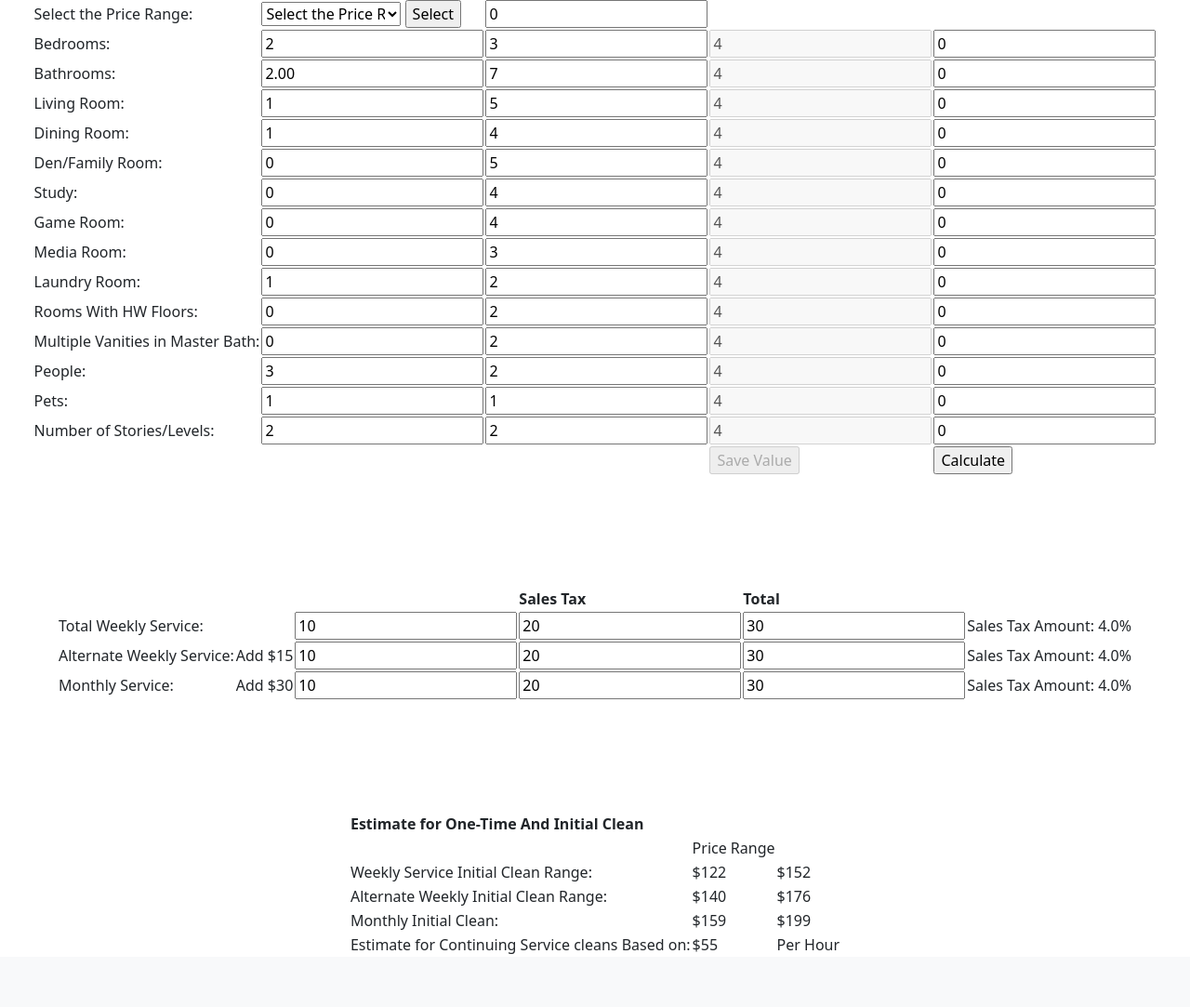
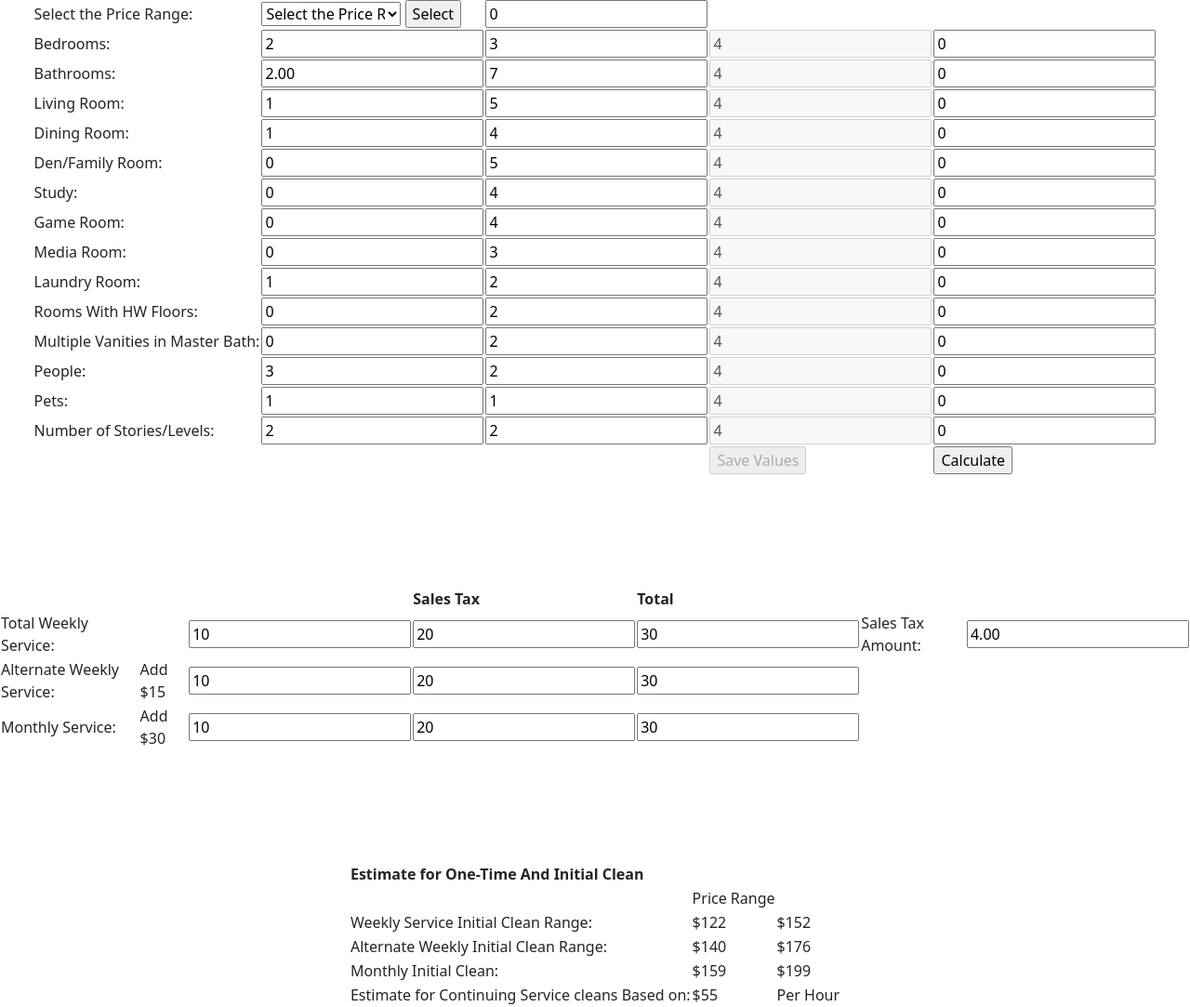
Before and after one commit to ticTechtoee/cleaning_calculator_webapp_updated, a Django app: template calculator/templates/calculator/index.html in a window 1280 px wide. Shown: the part 155-1238 px from the top of the page at 93% size. Before the commit the page ends 1181 px from the top, so only its background shows below. Run offline with Django 3.2, Linux system fonts and the light colour scheme; the template is opened without the code that fills it: most values are stand-ins (such as "Sample title", 1, 10 or a date in 2020); some libraries are stand-ins or nearby versions.

Commit message:
Calculator is working Yeahhh!!

```diff
--- a/calculator/templates/calculator/index.html
+++ b/calculator/templates/calculator/index.html
@@ -1,5 +1,5 @@
 <!DOCTYPE html>
-<html lang="en">
+<html lang="en" xmlns="http://www.w3.org/1999/html">
 <head>
     <meta charset="UTF-8">
     <title>Calculator Page</title>
@@ -121,12 +121,14 @@
                 <td>
                     {% if selected_range %}
                     {% for rest in range_price %}
-                    <input name="J20" id="J20" value="{{ rest.price }}">
+                    <input name="a1" id="a1" value="{{ rest.price }}">
                     {% endfor %}
                     {% endif %}
                 </td>
             </tr>
+
 </form>
+
             <form name="price_rates" method="post">
                 {% csrf_token %}
                 <tr>
@@ -134,11 +136,10 @@
                     <td><label>Bedrooms: </label></td>
                     <td><input name="b1" id="b1" value=2></td>
                     <td><input name="b2" id="b2" value=3></td>
-                    {% if not request.user.is_superuser %}
-                    <td><input name="rate1" value="{{ rates1.rate }}" disabled></td>
-                    {% else %}
-                    <td><input name="rate1" value="{{ rates1.rate }}"></td>
-                    {% endif %}
+
+                    <td><input name="rate1" id="rate1" value="{{ rates1.rate }}" {% if not request.user.is_superuser %} disabled {% endif %}></td>
+
+
                     <td><input name="b3" id="b3" value=0></td>
 
 
@@ -147,11 +148,9 @@
                     <td><label>Bathrooms: </label></td>
                     <td><input name="c1" id="c1" value=2.00></td>
                     <td><input name="c2" id="c2" value=7></td>
-                    {% if not request.user.is_superuser %}
-                    <td><input name="rate2" value="{{ rates2.rate }}" disabled></td>
-                    {% else %}
-                    <td><input name="rate2" value="{{ rates2.rate }}"></td>
-                    {% endif %}
+
+                    <td><input name="rate2" id="rate2" value="{{ rates2.rate }}" {% if not request.user.is_superuser %}  disabled {% endif %}></td>
+
 
                     <td><input name="c3" id="c3" value=0></td>
 
@@ -162,11 +161,9 @@
                     <td><label>Living Room: </label></td>
                     <td><input name="d1" id="d1" value=1></td>
                     <td><input name="d2" id="d2" value=5></td>
-                    {% if not request.user.is_superuser %}
-                    <td><input name="rate3" value="{{ rates3.rate }}" disabled></td>
-                    {% else %}
-                    <td><input name="rate3" value="{{ rates3.rate }}"></td>
-                    {% endif %}
+
+                    <td><input name="rate3" id="rate3" value="{{ rates3.rate }}" {% if not request.user.is_superuser %}  disabled {% endif %}></td>
+
                     <td><input name="d3" id="d3" value=0></td>
 
                 </tr>
@@ -176,11 +173,9 @@
                     <td><label>Dining Room: </label></td>
                     <td><input name="e1" id="e1" value=1></td>
                     <td><input name="e2" id="e2" value=4></td>
-                    {% if not request.user.is_superuser %}
-                    <td><input name="rate4" value="{{ rates4.rate }}" disabled></td>
-                    {% else %}
-                    <td><input name="rate4" value="{{ rates4.rate }}"></td>
-                    {% endif %}
+
+                    <td><input name="rate4" id="rate4" value="{{ rates4.rate }}" {% if not request.user.is_superuser %}  disabled {% endif %}></td>
+
                     <td><input name="e3" id="e3" value=0></td>
 
                 </tr>
@@ -190,11 +185,9 @@
                     <td><label>Den/Family Room: </label></td>
                     <td><input name="f1" id="f1" value=0></td>
                     <td><input name="f2" id="f2" value=5></td>
-                    {% if not request.user.is_superuser %}
-                    <td><input name="rate5" value="{{ rates5.rate }}" disabled></td>
-                    {% else %}
-                    <td><input name="rate5" value="{{ rates5.rate }}"></td>
-                    {% endif %}
+
+                    <td><input name="rate5" id="rate5" value="{{ rates5.rate }}" {% if not request.user.is_superuser %}  disabled {% endif %}></td>
+
                     <td><input name="f3" id="f3" value=0></td>
 
                 </tr>
@@ -204,11 +197,9 @@
                     <td><label>Study: </label></td>
                     <td><input name="g1" id="g1" value=0></td>
                     <td><input name="g2" id="g2" value=4></td>
-                    {% if not request.user.is_superuser %}
-                    <td><input name="rate6" value="{{ rates6.rate }}" disabled></td>
-                    {% else %}
-                    <td><input name="rate6" value="{{ rates6.rate }}"></td>
-                    {% endif %}
+
+                    <td><input name="rate6" id="rate6" value="{{ rates6.rate }}" {% if not request.user.is_superuser %}  disabled {% endif %}></td>
+
                     <td><input name="g3" id="g3" value=0></td>
 
                 </tr>
@@ -218,11 +209,9 @@
                     <td><label>Game Room: </label></td>
                     <td><input name="h1" id="h1" value=0></td>
                     <td><input name="h2" id="h2" value=4></td>
-                    {% if not request.user.is_superuser %}
-                    <td><input name="rate7" value="{{ rates7.rate }}" disabled></td>
-                    {% else %}
-                    <td><input name="rate7" value="{{ rates7.rate }}"></td>
-                    {% endif %}
+
+                    <td><input name="rate7"  id="rate7" value="{{ rates7.rate }}" {% if not request.user.is_superuser %}  disabled {% endif %}></td>
+
                     <td><input name="h3" id="h3" value=0></td>
 
                 </tr>
@@ -232,11 +221,9 @@
                     <td><label>Media Room: </label></td>
                     <td><input name="i1" id="i1" value=0></td>
                     <td><input name="i2" id="i2" value=3></td>
-                    {% if not request.user.is_superuser %}
-                    <td><input name="rate8" value="{{ rates8.rate }}" disabled></td>
-                    {% else %}
-                    <td><input name="rate8" value="{{ rates8.rate }}"></td>
-                    {% endif %}
+
+                    <td><input name="rate8" id="rate8" value="{{ rates8.rate }}" {% if not request.user.is_superuser %}  disabled {% endif %}></td>
+
                     <td><input name="i3" id="i3" value=0></td>
 
                 </tr>
@@ -246,11 +233,9 @@
                     <td><label>Laundry Room: </label></td>
                     <td><input name="j1" id="j1" value=1></td>
                     <td><input name="j2" id="j2" value=2></td>
-                    {% if not request.user.is_superuser %}
-                    <td><input name="rate9" value="{{ rates9.rate }}" disabled></td>
-                    {% else %}
-                    <td><input name="rate9" value="{{ rates9.rate }}"></td>
-                    {% endif %}
+
+                    <td><input name="rate9" id="rate9" value="{{ rates9.rate }}" {% if not request.user.is_superuser %}  disabled {% endif %}></td>
+
                     <td><input name="j3" id="j3" value=0></td>
 
                 </tr>
@@ -260,11 +245,9 @@
                     <td><label>Rooms With HW Floors: </label></td>
                     <td><input name="k1" id="k1" value=0></td>
                     <td><input name="k2" id="k2" value=2></td>
-                    {% if not request.user.is_superuser %}
-                    <td><input name="rate10" value="{{ rates10.rate }}" disabled></td>
-                    {% else %}
-                    <td><input name="rate10" value="{{ rates10.rate }}"></td>
-                    {% endif %}
+
+                    <td><input name="rate10" id="rate10" value="{{ rates10.rate }}" {% if not request.user.is_superuser %}  disabled {% endif %}></td>
+
                     <td><input name="k3" id="k3" value=0></td>
 
                 </tr>
@@ -274,11 +257,9 @@
                     <td><label>Multiple Vanities in Master Bath: </label></td>
                     <td><input name="l1" id="l1" value=0></td>
                     <td><input name="l2" id="l2" value=2></td>
-                    {% if not request.user.is_superuser %}
-                    <td><input name="rate11" value="{{ rates11.rate }}" disabled></td>
-                    {% else %}
-                    <td><input name="rate11" value="{{ rates11.rate }}"></td>
-                    {% endif %}
+
+                    <td><input name="rate11" id="rate11" value="{{ rates11.rate }}" {% if not request.user.is_superuser %}  disabled {% endif %}></td>
+
                     <td><input name="l3" id="l3" value=0></td>
 
                 </tr>
@@ -288,11 +269,9 @@
                     <td><label>People: </label></td>
                     <td><input name="m1" id="m1" value=3></td>
                     <td><input name="m2" id="m2" value=2></td>
-                    {% if not request.user.is_superuser %}
-                    <td><input name="rate12" value="{{ rates12.rate }}" disabled></td>
-                    {% else %}
-                    <td><input name="rate12" value="{{ rates12.rate }}"></td>
-                    {% endif %}
+
+                    <td><input name="rate12" id="rate12" value="{{ rates12.rate }}" {% if not request.user.is_superuser %}  disabled {% endif %}></td>
+
                     <td><input name="m3" id="m3" value=0></td>
 
                 </tr>
@@ -302,11 +281,9 @@
                     <td><label>Pets: </label></td>
                     <td><input name="n1" id="n1" value=1></td>
                     <td><input name="n2" id="n2" value=1></td>
-                    {% if not request.user.is_superuser %}
-                    <td><input name="rate13" value="{{ rates13.rate }}" disabled></td>
-                    {% else %}
-                    <td><input name="rate13" value="{{ rates13.rate }}"></td>
-                    {% endif %}
+
+                    <td><input name="rate13" id="rate13" value="{{ rates13.rate }}" {% if not request.user.is_superuser %}  disabled {% endif %}></td>
+
                     <td><input name="n3" id="n3" value=0></td>
 
                 </tr>
@@ -316,27 +293,24 @@
                     <td><label>Number of Stories/Levels: </label></td>
                     <td><input name="o1" id="o1" value=2></td>
                     <td><input name="o2" id="o2" value=2></td>
-                    {% if not request.user.is_superuser %}
-                    <td><input name="rate14" value="{{ rates14.rate }}" disabled></td>
-                    {% else %}
-                    <td><input name="rate14" value="{{ rates14.rate }}"></td>
-                    {% endif %}
+
+                    <td><input name="rate14" id="rate14" value="{{ rates14.rate }}" {% if not request.user.is_superuser %}  disabled {% endif %}></td>
+
                     <td><input name="o3" id="o3" value=0></td>
 
                 </tr>
-            </form>
+
                 <tr>
 
                     <td></td>
                     <td></td>
                     <td></td>
-                {% if request.user.is_superuser %}
-                <td><input type="button" value='Save Value'></td>
-                {% else %}
-                <td><input type="button" value='Save Value' disabled></td>
-                {% endif %}
-                <td><input type="submit" value="Calculate" name="Calculate"></td>
+
+                    <td><input type="submit" value="Save Values" name="update_value" {% if not request.user.is_superuser %} disabled {% endif %}></td>
+
+                    <td><input type="button" value="Calculate" name="Calculate" onclick="b3Value();c3Value();d3Value();e3Value();f3Value();g3Value();h3Value();i3Value();j3Value();k3Value();l3Value();m3Value();n3Value();o3Value();sumOfValues();p4Value();p3Value();"></td>
                 </tr>
+            </form>
         </table>
         <br>
         <br>
@@ -358,7 +332,8 @@
                 <td><input name="p1" id="p1" value="10"></td>
                 <td><input name="p2" id="p2" value="20"></td>
                 <td><input name="p3" id="p3" value="30"></td>
-                <td>Sales Tax Amount: 4.0%</td>
+                <td><label>Sales Tax Amount: </td><td><input name="p4" id="p4" value="4.00"></td>
+
 
             </tr>
 
@@ -368,7 +343,7 @@
                 <td><input name="q1" id="q1" value="10"></td>
                 <td><input name="q2" id="q2" value="20"></td>
                 <td><input name="q3" id="q3" value="30"></td>
-                <td>Sales Tax Amount: 4.0%</td>
+                <td></td>
 
             </tr>
 
@@ -378,7 +353,7 @@
                 <td><input name="r1" id="r1" value="10"></td>
                 <td><input name="r2" id="r2" value="20"></td>
                 <td><input name="r3" id="r3" value="30"></td>
-                <td>Sales Tax Amount: 4.0%</td>
+                <td></td>
 
             </tr>
 
@@ -434,6 +409,6 @@
 
     </center>
 </div>
-
+<script src="/static/assets/js/calculations.js"></script>
 </body>
 </html>
```
Also changed, not shown: cleaning_calculator_webapp/static/assets/js/calculations.js (added, +136 -0 lines). Lines whose indentation alone changed are shown as unchanged.
